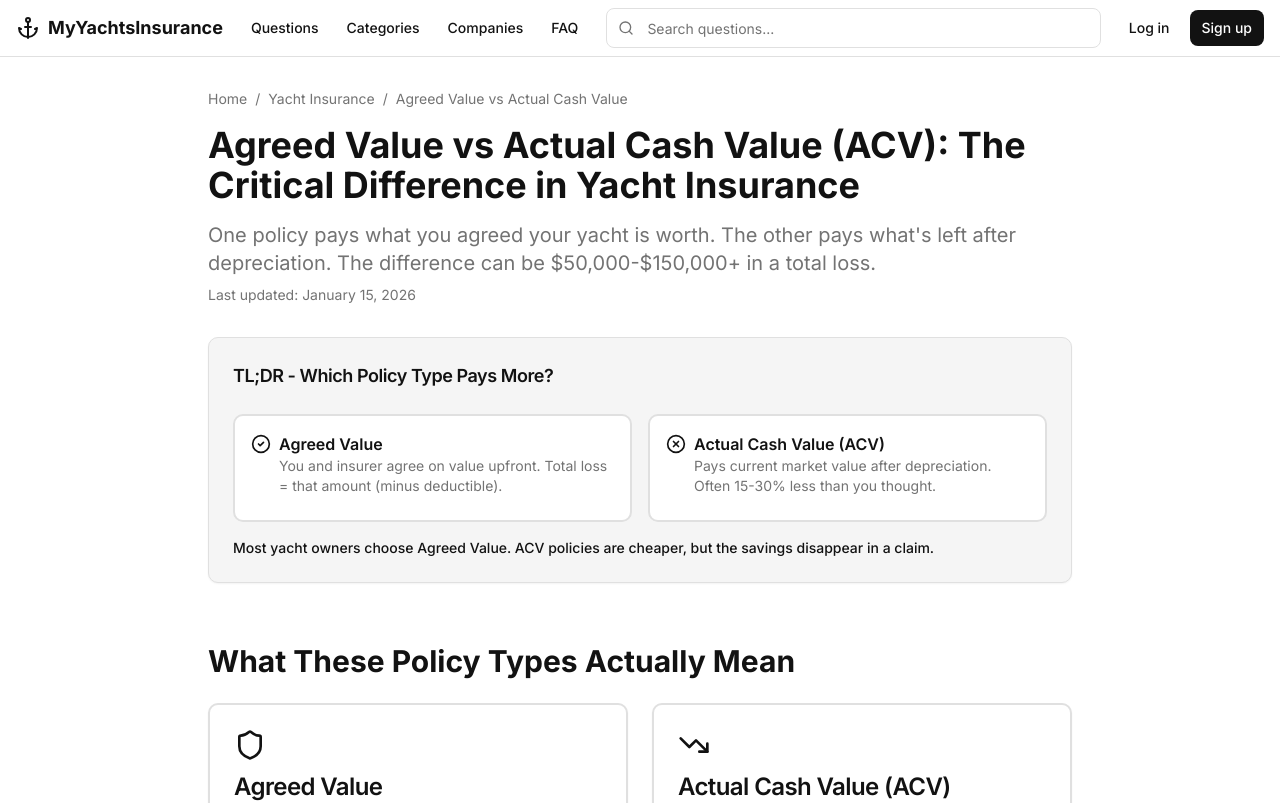
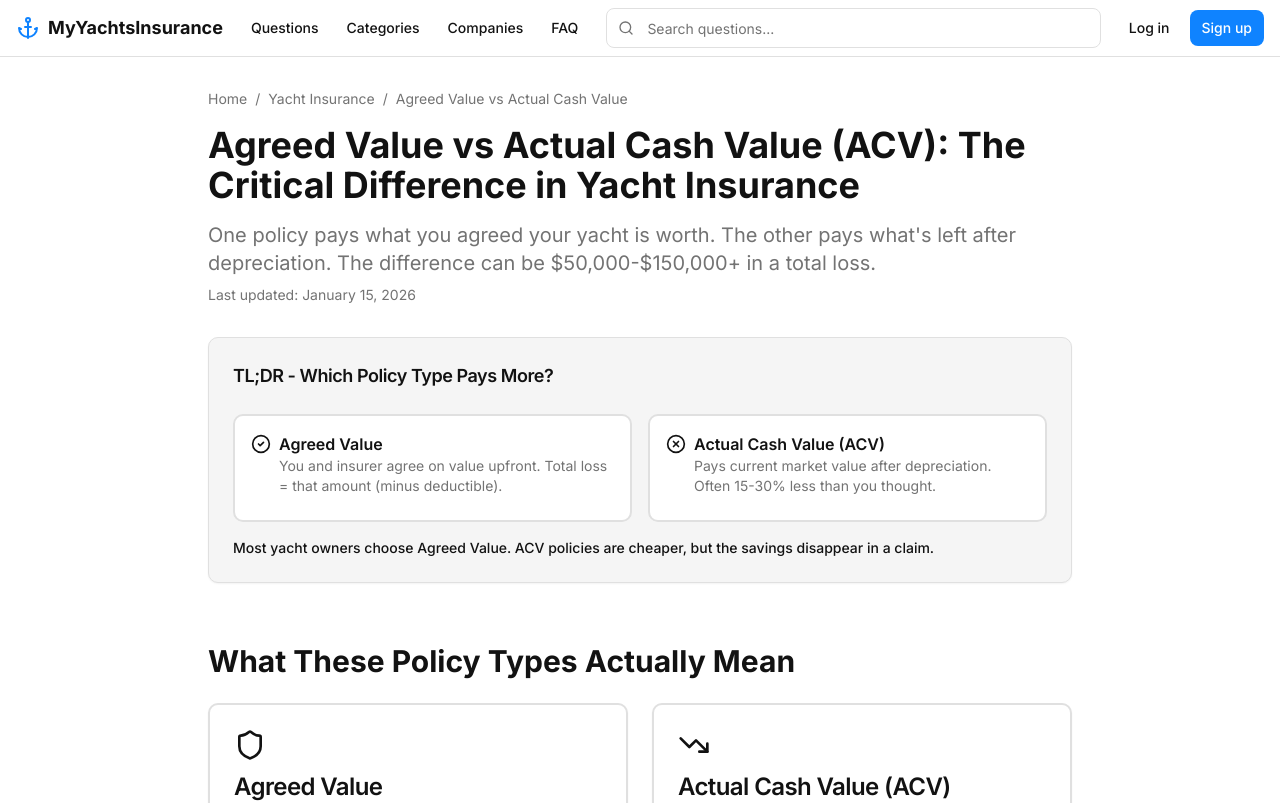
Before and after one commit to shortalex12333/MYI2, a Next.js app in the folder client/: page /agreed-value-vs-actual-cash-value in a window 1280 px wide. Shown: the top 803 px of the page. Built offline with nearby package versions, Linux system fonts and the light colour scheme.

Commit message:
style(button): set accent to #0a84ff via tokens; default=solid (blue/white), outline=border+text blue

```diff
--- a/client/src/app/globals.css
+++ b/client/src/app/globals.css
@@ -15,7 +15,8 @@
     --popover: 0 0% 100%;
     --popover-foreground: 0 0% 7%;
 
-    --primary: 0 0% 7%;             /* buttons/links = ink */
+    /* Accent blue for interactive elements (#0a84ff ~ hsl(211 100% 53%)) */
+    --primary: 211 100% 53%;         /* buttons/links accent */
     --primary-foreground: 0 0% 100%; /* on-primary text = paper */
 
     --secondary: 0 0% 96%;          /* subtle surface */
@@ -32,7 +33,7 @@
 
     --border: 0 0% 88%;             /* borders replace shadows */
     --input: 0 0% 88%;
-    --ring: 0 0% 35%;               /* focus ring (subtle) */
+    --ring: 211 100% 53%;           /* focus ring = accent */
 
     --radius: 10px;                 /* control radius per spec hierarchy */
   }
@@ -48,8 +49,8 @@
     --popover: 0 0% 10%;
     --popover-foreground: 0 0% 95%;
 
-    --primary: 0 0% 95%;            /* buttons/links = near white */
-    --primary-foreground: 0 0% 10%;  /* on-primary text = deep grey */
+    --primary: 211 100% 60%;        /* brighten accent on dark */
+    --primary-foreground: 0 0% 100%; /* on-primary text = paper */
 
     --secondary: 0 0% 18%;          /* hover/highlight surface */
     --secondary-foreground: 0 0% 92%;
@@ -65,7 +66,7 @@
 
     --border: 0 0% 25%;             /* structure via borders */
     --input: 0 0% 25%;
-    --ring: 0 0% 60%;               /* subtle but visible focus */
+    --ring: 211 100% 60%;           /* focus ring = accent */
   }
 }
 
--- a/client/src/components/ui/button.tsx
+++ b/client/src/components/ui/button.tsx
@@ -11,7 +11,7 @@ const buttonVariants = cva(
         destructive:
           "bg-destructive text-destructive-foreground hover:bg-destructive/90",
         outline:
-          "border border-input bg-background hover:bg-accent hover:text-accent-foreground",
+          "border border-primary text-primary bg-background hover:bg-primary/10",
         secondary:
           "bg-secondary text-secondary-foreground hover:bg-secondary/80",
         ghost: "hover:bg-accent hover:text-accent-foreground",
```
